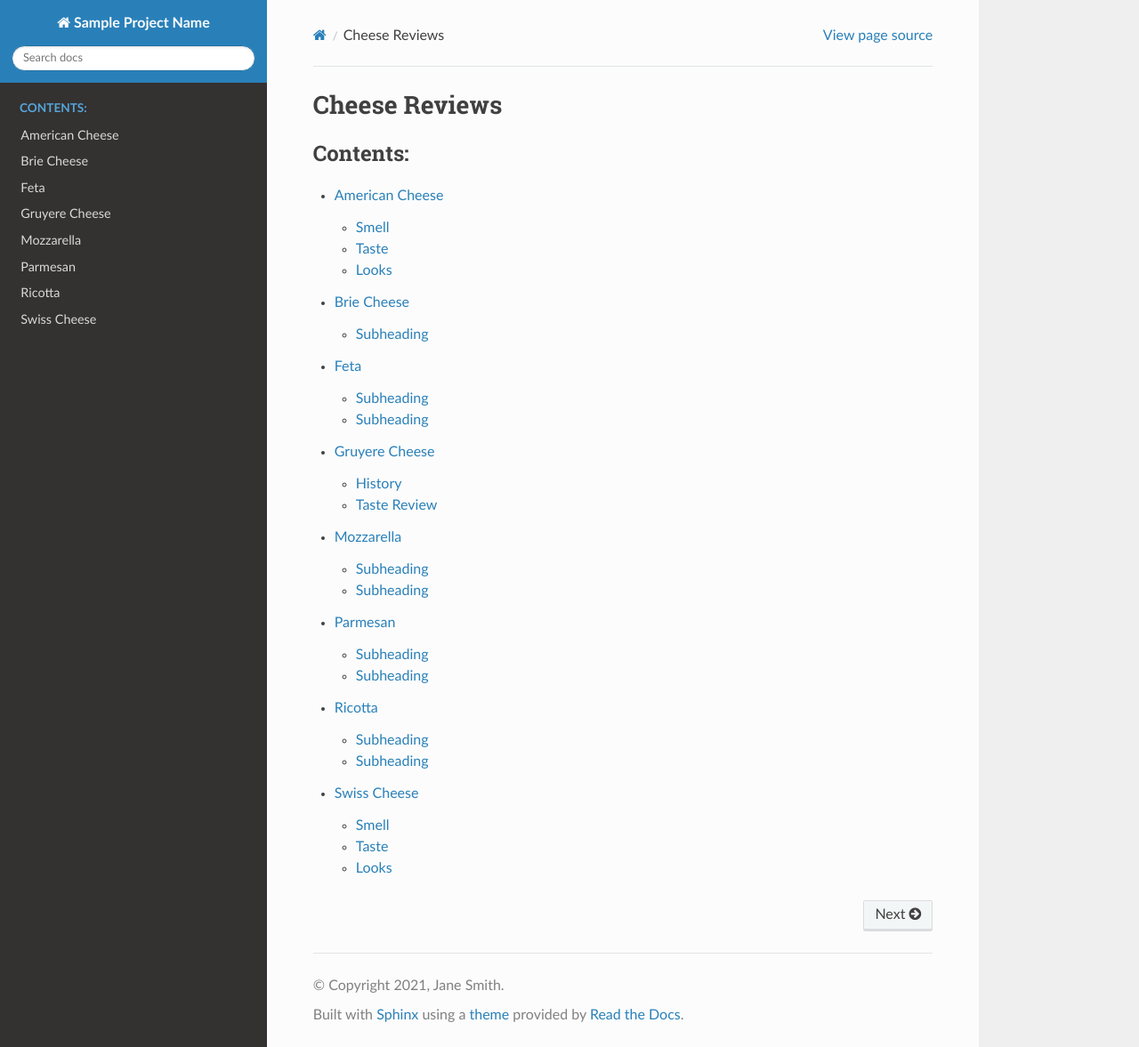
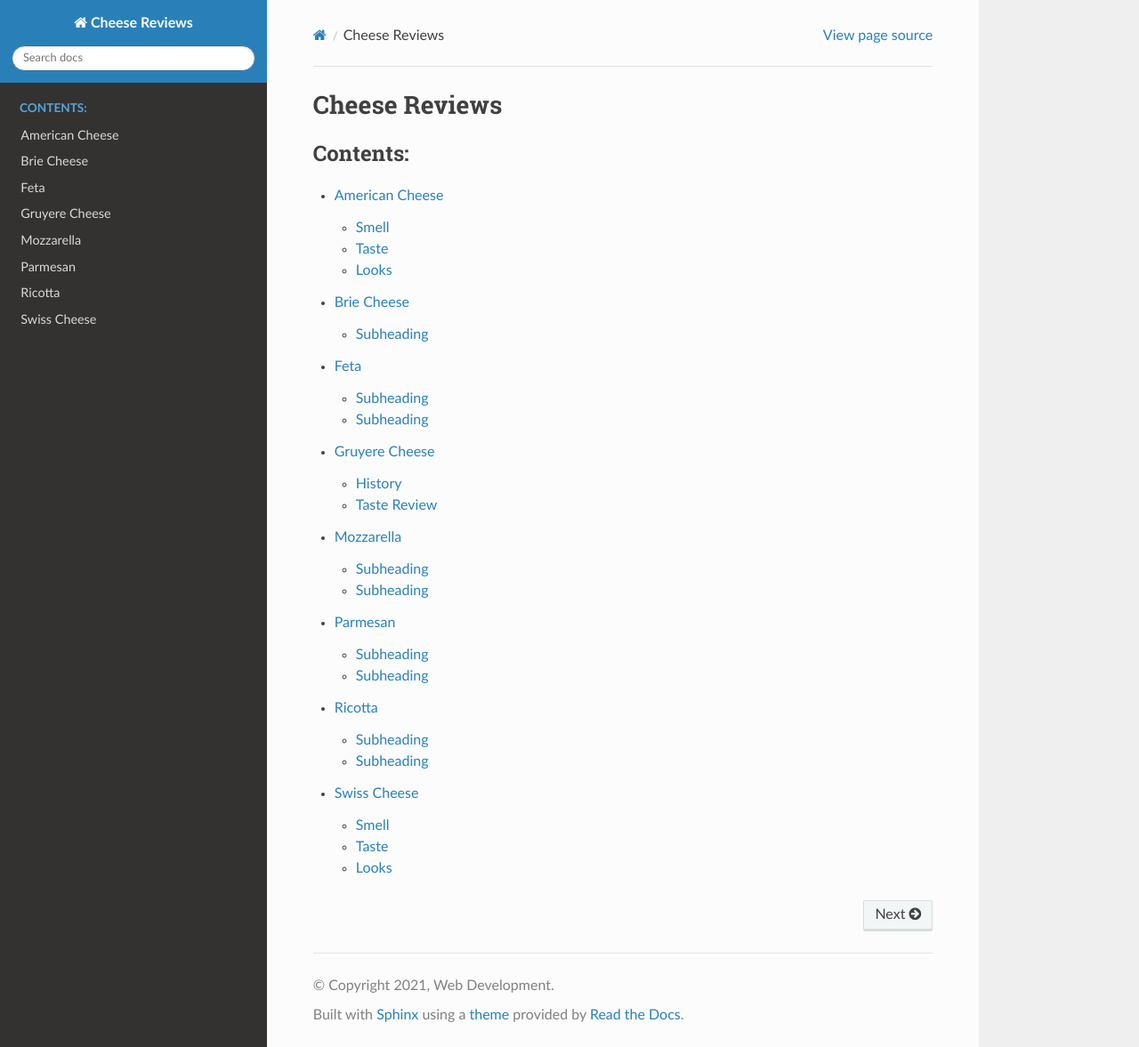
Before and after one commit to BWilb/Cheese_Reviews, a Sphinx documentation site: the page built from source/index.rst, in a window 1280 px wide and 1177 px high. Shown: the whole window at 89% size. Built offline with Sphinx 7.4.7 and the Read the Docs theme 2.0.0, drawn with Linux system fonts in a browser that asks for light colours.

```diff
--- a/source/conf.py
+++ b/source/conf.py
@@ -17,9 +17,9 @@
 
 # -- Project information -----------------------------------------------------
 
-project = 'Sample Project Name'
-copyright = '2021, Jane Smith'
-author = 'Jane Smith'
+project = 'Cheese Reviews'
+copyright = '2021, Web Development'
+author = 'Bryce, Matt, Paige, and Emily'
 
 
 # -- General configuration ---------------------------------------------------
```
